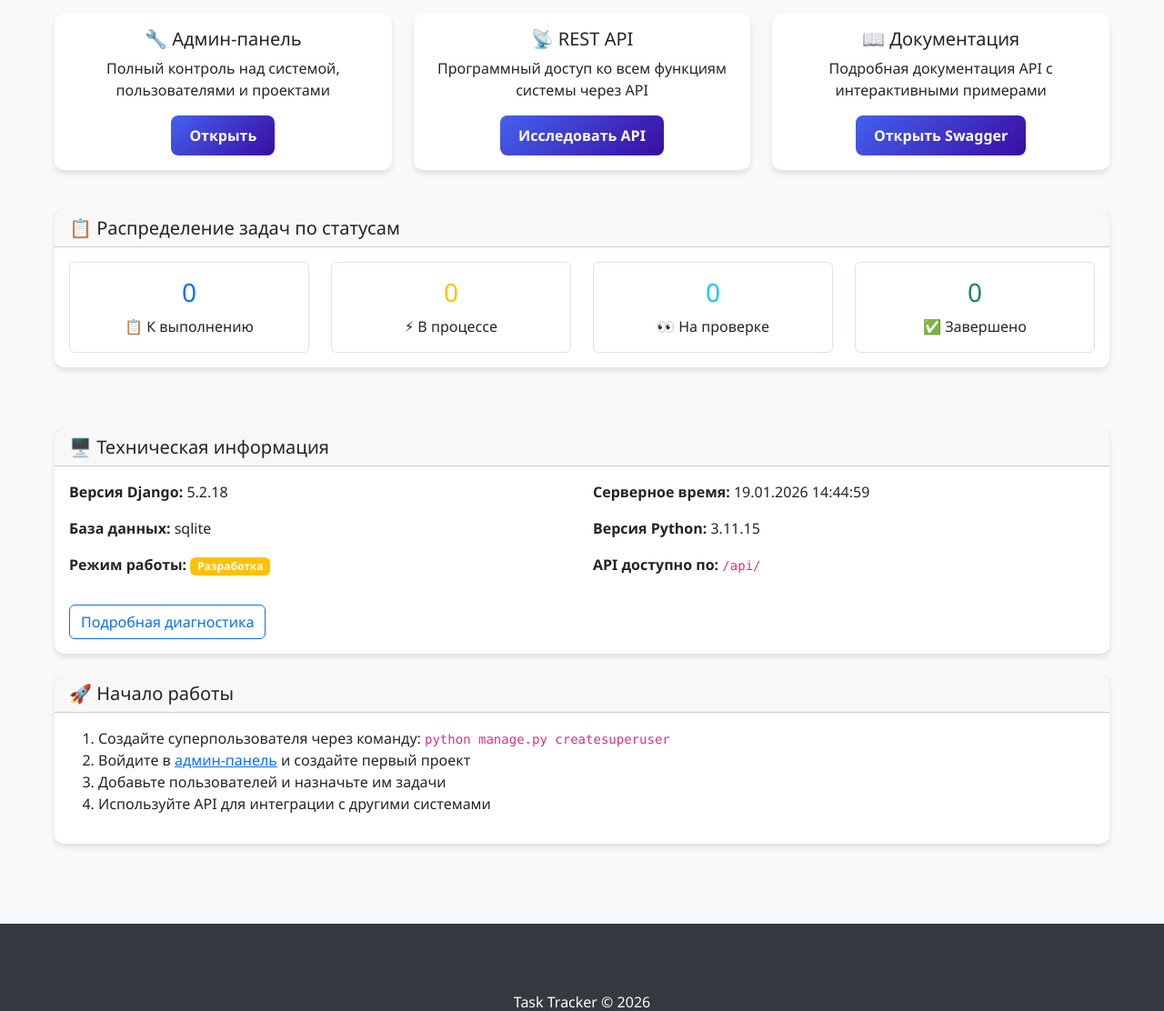
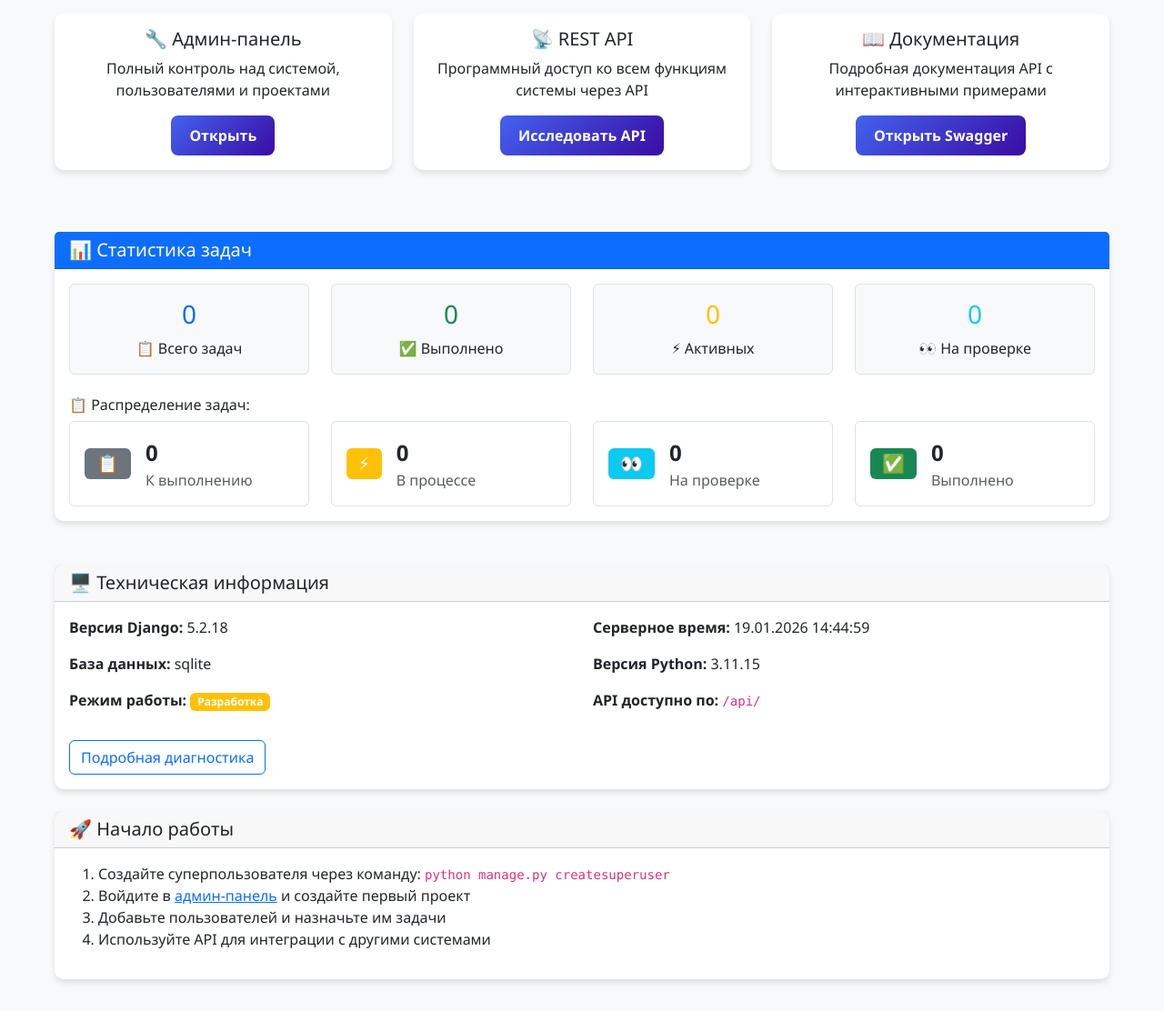
Before and after one commit to Anton742-Tu/Task-Tracker, a Django app: page / in a window 1280 px wide. Shown: the part 810-1922 px from the top of the page at 91% size. Run offline with Django 5.2, Linux system fonts and the light colour scheme; data that the repository does not hold is empty.

Commit message:
feat: рабочий дашборд со статистикой задач
• Исправлен подсчет задач по статусам (todo/in_progress/review/done)
• Добавлена детальная статистика на главной странице
• Исправлена работа home_view в urls.py
• Статусы теперь считаются правильно с учетом модели Task
• Готов красивый интерфейс для демонстрации

```diff
--- a/backend/config/urls.py
+++ b/backend/config/urls.py
@@ -11,10 +11,9 @@ from rest_framework import permissions
 
 
 def home_view(request):
-    """Главная страница"""
+    """Главная страница - ИСПРАВЛЕННАЯ ВЕРСИЯ"""
     try:
         import sys
-
         import django
         from django.db import connection
         from django.shortcuts import render
@@ -29,22 +28,37 @@ def home_view(request):
             "server_time": timezone.now(),
         }
 
-        # Пробуем получить данные из БД (если таблицы существуют)
+        # Пробуем получить данные из БД
         try:
             # Проекты
             from apps.projects.models import Project
 
             context["projects_count"] = Project.objects.count()
 
-            # Задачи
+            # Задачи - ПРАВИЛЬНЫЙ ПОДСЧЕТ!
             from apps.tasks.models import Task
 
-            context["active_tasks_count"] = Task.objects.filter(
-                status="in_progress"
-            ).count()
-            context["completed_tasks_count"] = Task.objects.filter(
-                status="completed"
-            ).count()
+            # Подсчет ВРУЧНУЮ
+            status_counts = {}
+            for task in Task.objects.all():
+                status = task.status  # 'todo', 'in_progress', 'review', 'done'
+                status_counts[status] = status_counts.get(status, 0) + 1
+
+            # Заполняем контекст
+            context["total_tasks"] = Task.objects.count()
+            context["todo_count"] = status_counts.get("todo", 0)
+            context["in_progress_count"] = status_counts.get("in_progress", 0)
+            context["review_count"] = status_counts.get("review", 0)
+            context["completed_tasks_count"] = status_counts.get(
+                "done", 0
+            )  # 'done', не 'completed'!
+
+            # Активные задачи = все кроме 'done'
+            context["active_tasks_count"] = (
+                status_counts.get("todo", 0)
+                + status_counts.get("in_progress", 0)
+                + status_counts.get("review", 0)
+            )
 
             # Пользователи
             from django.contrib.auth import get_user_model
@@ -52,25 +66,44 @@ def home_view(request):
             User = get_user_model()
             context["users_count"] = User.objects.count()
 
+            # Для отладки
+            context["status_counts"] = status_counts
+            context["debug_message"] = f"✅ Данные из БД: {status_counts}"
+
         except Exception as db_error:
             # Если таблицы еще не созданы
             print(f"БД не готова: {db_error}")
-            context["projects_count"] = 0
-            context["active_tasks_count"] = 0
-            context["completed_tasks_count"] = 0
-            context["users_count"] = 0
+            context.update(
+                {
+                    "projects_count": 0,
+                    "total_tasks": 0,
+                    "active_tasks_count": 0,
+                    "completed_tasks_count": 0,
+                    "users_count": 0,
+                    "todo_count": 0,
+                    "in_progress_count": 0,
+                    "review_count": 0,
+                    "debug_message": "❌ Ошибка БД",
+                }
+            )
 
+        print(
+            "🎯 home_view контекст: {{'k': v for k, v in context.items() if 'count' in k}}"
+        )
         return render(request, "index.html", context)
 
     except Exception as e:
         # Если что-то пошло не так
+        import traceback
+
+        error_details = f"{str(e)}\n\n{traceback.format_exc()}"
         html = f"""
         <!DOCTYPE html>
         <html>
         <head><title>Ошибка</title><style>body{{font-family:Arial;padding:20px;}}</style></head>
         <body>
             <h1>Ошибка в шаблоне</h1>
-            <pre style="background:#f0f0f0;padding:10px;border-radius:5px;">{str(e)}</pre>
+            <pre style="background:#f0f0f0;padding:10px;border-radius:5px;">{error_details}</pre>
             <p><a href="/">На главную</a></p>
         </body>
         </html>
--- a/backend/templates/index.html
+++ b/backend/templates/index.html
@@ -127,38 +127,112 @@
     </div>
     {% endif %}
 
-    <!-- Статистика по статусам задач -->
-    {% if not show_demo %}
-    <div class="row mt-4">
-        <div class="col-md-12">
-            <div class="card">
-                <div class="card-header">
-                    <h5 class="mb-0">📋 Распределение задач по статусам</h5>
+    <!-- Статистика задач (упрощенная) -->
+    <div class="card mt-5">
+        <div class="card-header bg-primary text-white">
+            <h5 class="mb-0">📊 Статистика задач</h5>
+        </div>
+        <div class="card-body">
+            <!-- Общая статистика -->
+            <div class="row text-center mb-4">
+                <div class="col-md-3">
+                    <div class="border rounded p-3 bg-light">
+                        <h3 class="text-primary">{{ total_tasks }}</h3>
+                        <p class="mb-0">📋 Всего задач</p>
+                    </div>
                 </div>
-                <div class="card-body">
-                    <div class="row text-center">
+                <div class="col-md-3">
+                    <div class="border rounded p-3 bg-light">
+                        <h3 class="text-success">{{ completed_tasks_count }}</h3>
+                        <p class="mb-0">✅ Выполнено</p>
+                    </div>
+                </div>
+                <div class="col-md-3">
+                    <div class="border rounded p-3 bg-light">
+                        <h3 class="text-warning">{{ active_tasks_count }}</h3>
+                        <p class="mb-0">⚡ Активных</p>
+                    </div>
+                </div>
+                <div class="col-md-3">
+                    <div class="border rounded p-3 bg-light">
+                        <h3 class="text-info">{{ review_count }}</h3>
+                        <p class="mb-0">👀 На проверке</p>
+                    </div>
+                </div>
+            </div>
+
+            <!-- Прогресс бар (основной) -->
+            {% if total_tasks > 0 %}
+            <div class="mb-4">
+                <h6>📈 Прогресс выполнения:</h6>
+                <div class="progress" style="height: 30px;">
+                    <div class="progress-bar bg-success"
+                         style="width: {% widthratio completed_tasks_count total_tasks 100 %}%">
+                        ✅ Выполнено: {{ completed_tasks_count }}
+                    </div>
+                    <div class="progress-bar bg-info"
+                         style="width: {% widthratio review_count total_tasks 100 %}%">
+                        👀 На проверке: {{ review_count }}
+                    </div>
+                    <div class="progress-bar bg-warning"
+                         style="width: {% widthratio in_progress_count total_tasks 100 %}%">
+                        ⚡ В процессе: {{ in_progress_count }}
+                    </div>
+                    <div class="progress-bar bg-secondary"
+                         style="width: {% widthratio todo_count total_tasks 100 %}%">
+                        📋 К выполнению: {{ todo_count }}
+                    </div>
+                </div>
+            </div>
+            {% endif %}
+
+            <!-- Детальная статистика -->
+            <div class="row">
+                <div class="col-md-12">
+                    <h6>📋 Распределение задач:</h6>
+                    <div class="row">
                         <div class="col-md-3">
-                            <div class="border rounded p-3">
-                                <h3 class="text-primary">{{ todo_count|default:"0" }}</h3>
-                                <p class="mb-0">📋 К выполнению</p>
+                            <div class="d-flex align-items-center p-3 border rounded">
+                                <div class="me-3">
+                                    <span class="badge bg-secondary fs-5">📋</span>
+                                </div>
+                                <div>
+                                    <div class="fw-bold fs-4">{{ todo_count }}</div>
+                                    <div class="text-muted">К выполнению</div>
+                                </div>
                             </div>
                         </div>
                         <div class="col-md-3">
-                            <div class="border rounded p-3">
-                                <h3 class="text-warning">{{ in_progress_count|default:"0" }}</h3>
-                                <p class="mb-0">⚡ В процессе</p>
+                            <div class="d-flex align-items-center p-3 border rounded">
+                                <div class="me-3">
+                                    <span class="badge bg-warning fs-5">⚡</span>
+                                </div>
+                                <div>
+                                    <div class="fw-bold fs-4">{{ in_progress_count }}</div>
+                                    <div class="text-muted">В процессе</div>
+                                </div>
                             </div>
                         </div>
                         <div class="col-md-3">
-                            <div class="border rounded p-3">
-                                <h3 class="text-info">{{ review_count|default:"0" }}</h3>
-                                <p class="mb-0">👀 На проверке</p>
+                            <div class="d-flex align-items-center p-3 border rounded">
+                                <div class="me-3">
+                                    <span class="badge bg-info fs-5">👀</span>
+                                </div>
+                                <div>
+                                    <div class="fw-bold fs-4">{{ review_count }}</div>
+                                    <div class="text-muted">На проверке</div>
+                                </div>
                             </div>
                         </div>
                         <div class="col-md-3">
-                            <div class="border rounded p-3">
-                                <h3 class="text-success">{{ completed_tasks_count|default:"0" }}</h3>
-                                <p class="mb-0">✅ Завершено</p>
+                            <div class="d-flex align-items-center p-3 border rounded">
+                                <div class="me-3">
+                                    <span class="badge bg-success fs-5">✅</span>
+                                </div>
+                                <div>
+                                    <div class="fw-bold fs-4">{{ completed_tasks_count }}</div>
+                                    <div class="text-muted">Выполнено</div>
+                                </div>
                             </div>
                         </div>
                     </div>
@@ -166,7 +240,6 @@
             </div>
         </div>
     </div>
-    {% endif %}
 
     <!-- Техническая информация -->
     <div class="card mt-5">
```
Also changed, not shown: backend/api/views/home.py (+6 -72 lines), backend/templates/base.html (line endings or trailing spaces).
